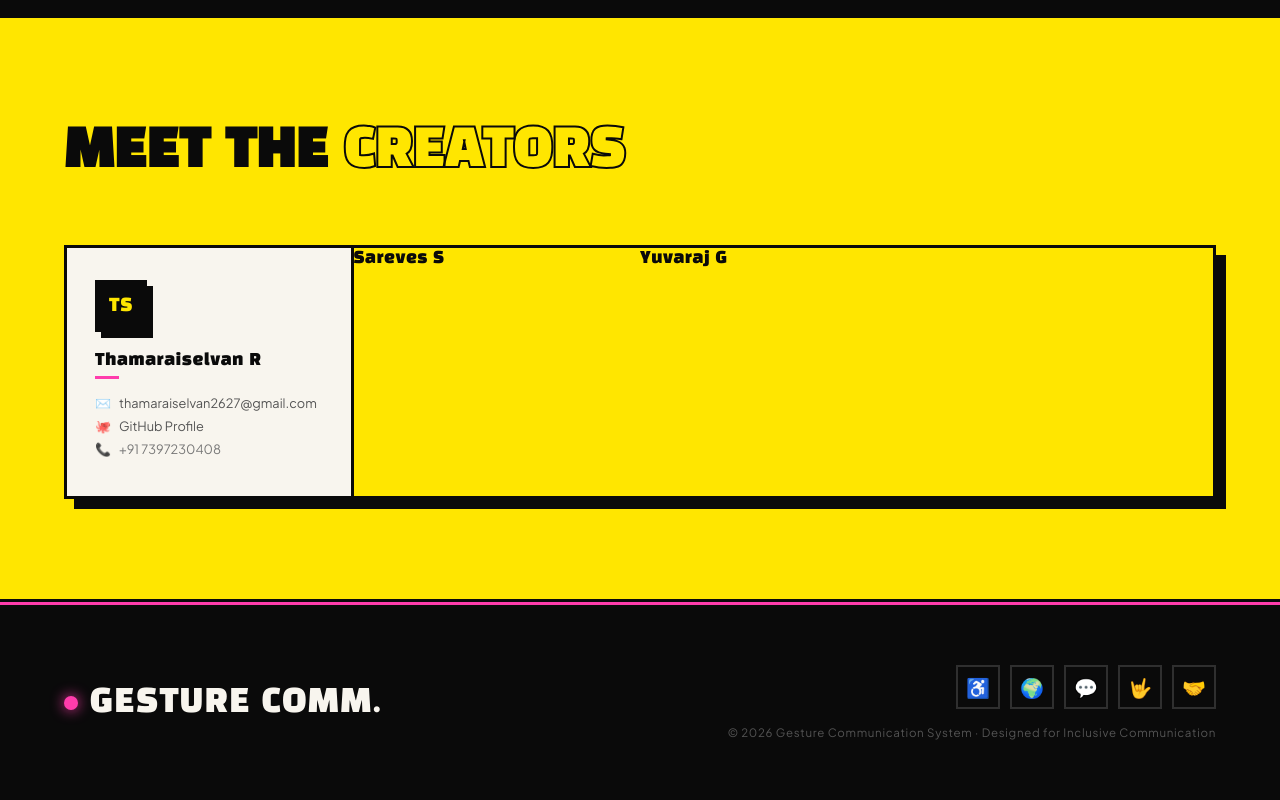
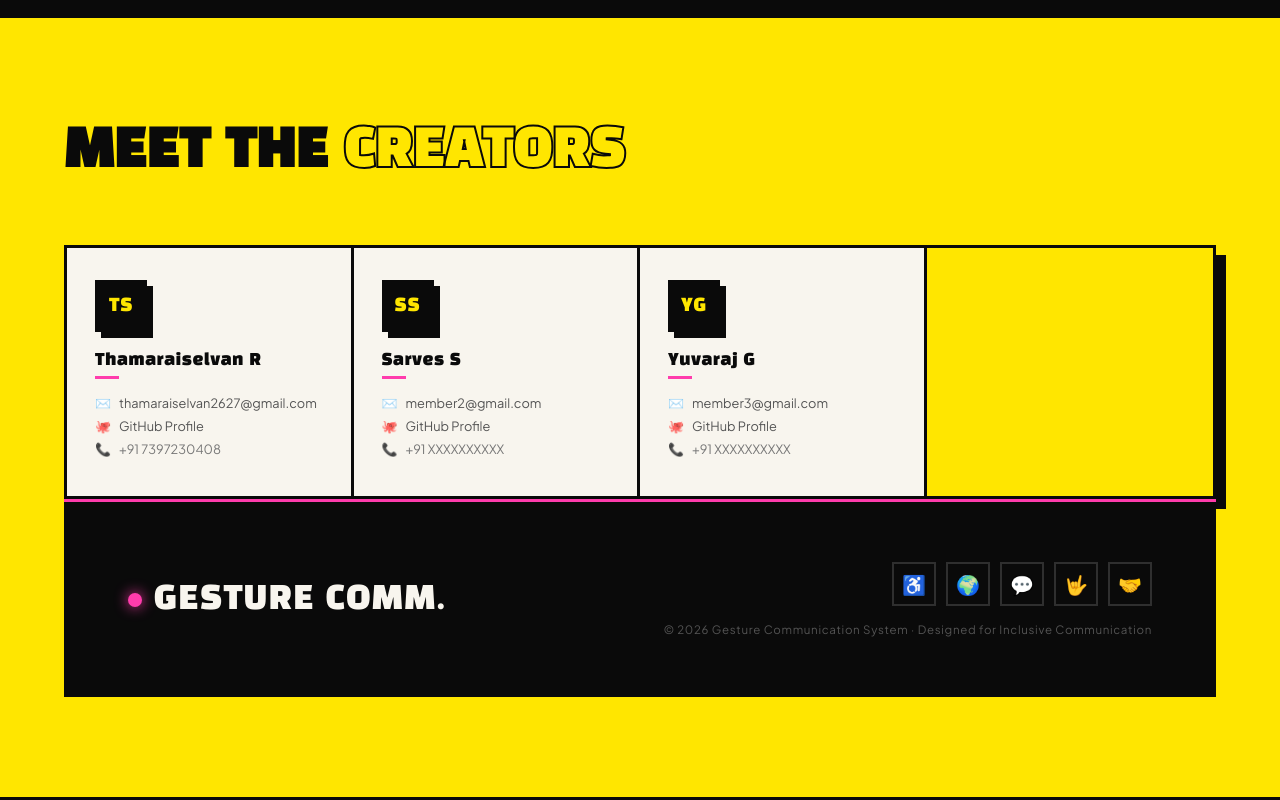
Before and after one commit to Thamaraiselvan-26/Gesture-Based-Communication-System, a website: page home.html in a window 1280 px wide. Shown: the part 2406-3206 px from the top of the page. Drawn offline with Linux system fonts and the light colour scheme; no server answers.

Commit message:
Update home.html

```diff
--- a/home.html
+++ b/home.html
@@ -786,23 +786,89 @@ footer{
   </div>
 </section>
 
-<!-- TEAM -->
 <section class="team">
   <h2 class="team-title">MEET THE <span>CREATORS</span></h2>
+
   <div class="team-grid">
 
+    <!-- Member 1 -->
     <div class="member">
       <div class="member-av">TS</div>
       <div class="member-name">Thamaraiselvan R</div>
       <div class="member-bar"></div>
-      <div class="m-row">✉️ <a href="mailto:thamaraiselvan2627@gmail.com">thamaraiselvan2627@gmail.com</a></div>
-      <div class="m-row">🐙 <a href="https://github.com/Thamaraiselvan-26" target="_blank">GitHub Profile</a></div>
-      <div class="m-row">📞 <span>+91 7397230408</span></div>
+
+      <div class="m-row">
+        ✉️
+        <a href="mailto:thamaraiselvan2627@gmail.com">
+          thamaraiselvan2627@gmail.com
+        </a>
+      </div>
+
+      <div class="m-row">
+        🐙
+        <a href="https://github.com/Thamaraiselvan-26" target="_blank">
+          GitHub Profile
+        </a>
+      </div>
+
+      <div class="m-row">
+        📞 <span>+91 7397230408</span>
+      </div>
     </div>
-      <div class="member-name">Sareves S</div>
+
+
+    <!-- Member 2 -->
+    <div class="member">
+      <div class="member-av">SS</div>
+      <div class="member-name">Sarves S</div>
+      <div class="member-bar"></div>
+
+      <div class="m-row">
+        ✉️
+        <a href="mailto:member2@gmail.com">
+          member2@gmail.com
+        </a>
+      </div>
+
+      <div class="m-row">
+        🐙
+        <a href="https://github.com/GITHUB_USERNAME_2" target="_blank">
+          GitHub Profile
+        </a>
+      </div>
+
+      <div class="m-row">
+        📞 <span>+91 XXXXXXXXXX</span>
+      </div>
+    </div>
+
+
+    <!-- Member 3 -->
+    <div class="member">
+      <div class="member-av">YG</div>
       <div class="member-name">Yuvaraj G</div>
+      <div class="member-bar"></div>
+
+      <div class="m-row">
+        ✉️
+        <a href="mailto:member3@gmail.com">
+          member3@gmail.com
+        </a>
+      </div>
+
+      <div class="m-row">
+        🐙
+        <a href="https://github.com/GITHUB_USERNAME_3" target="_blank">
+          GitHub Profile
+        </a>
+      </div>
+
+      <div class="m-row">
+        📞 <span>+91 XXXXXXXXXX</span>
+      </div>
+    </div>
+
   </div>
-</section>
 
 <!-- FOOTER -->
 <footer>
```
